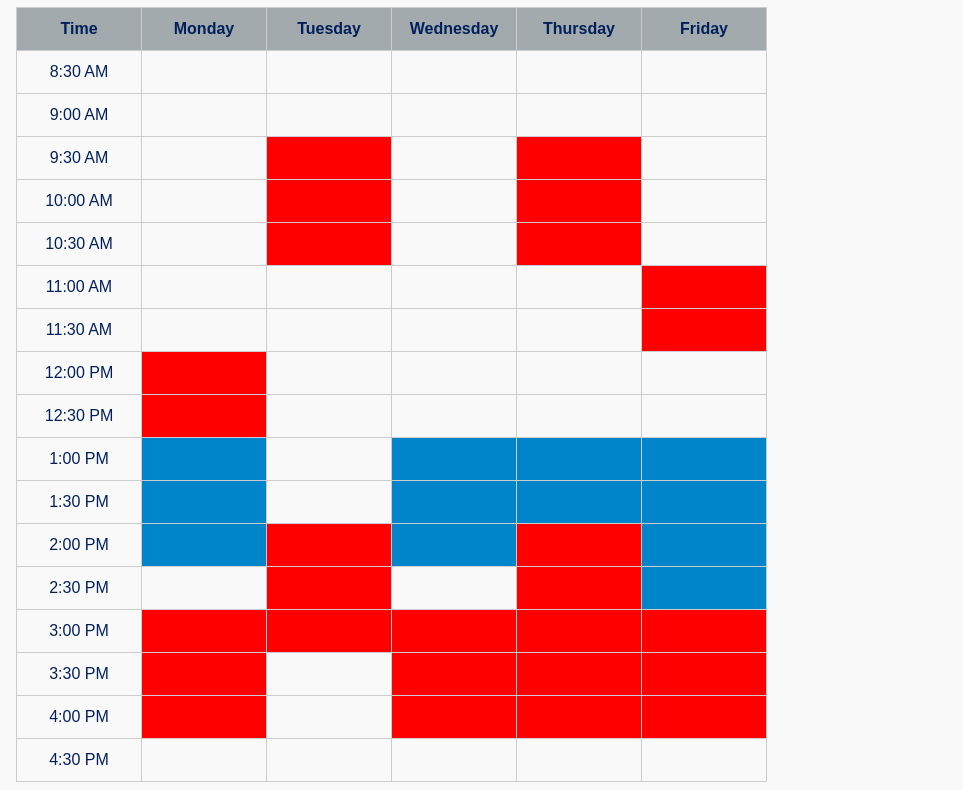
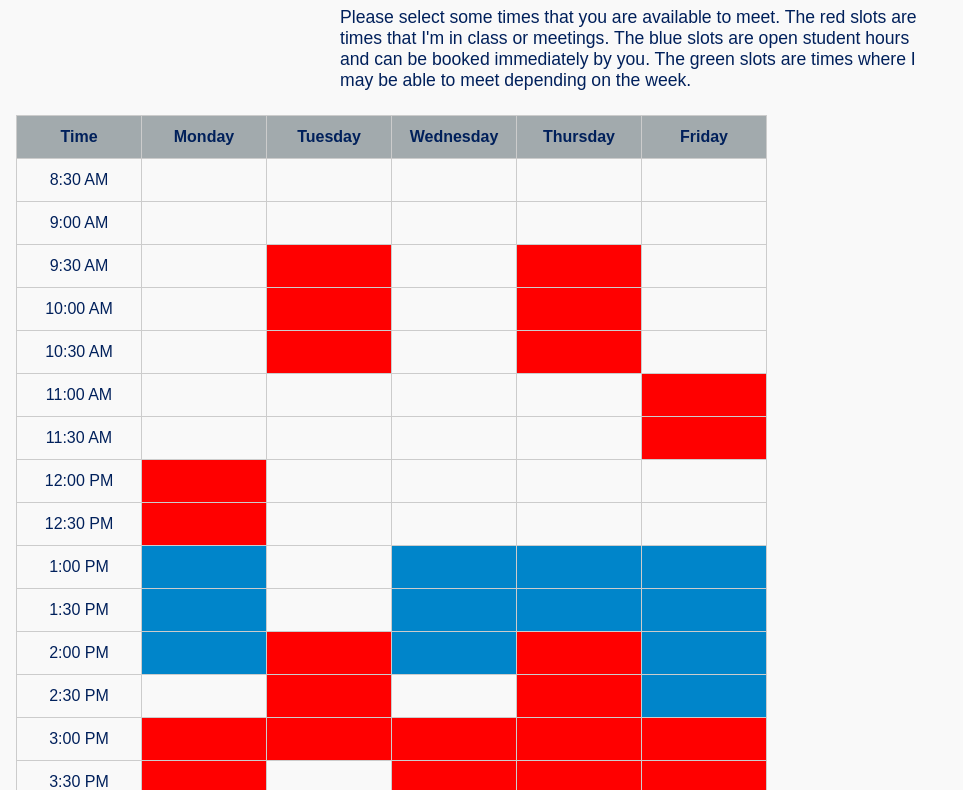
Before and after one commit to garnercochran/berry-doorbell, a website: page Calendar/index.html in a window 1280 px wide. Shown: the part 89-879 px from the top of the page, without its empty margins (0-963 px from the left). Drawn offline with Linux system fonts and the light colour scheme.

Commit message:
Update index.html

```diff
--- a/Calendar/index.html
+++ b/Calendar/index.html
@@ -8,6 +8,9 @@
 </head>
 <body>
   <h1>Scheduling Poll</h1>
+  <div style="max-width:600px;margin:0 auto 24px auto;font-size:1.1em;color:#00205B;">
+    Please select some times that you are available to meet. The red slots are times that I'm in class or meetings. The blue slots are open student hours and can be booked immediately by you. The green slots are times where I may be able to meet depending on the week.
+  </div>
   <div class="calendar-container">
     <table id="calendar"></table>
   </div>
```
